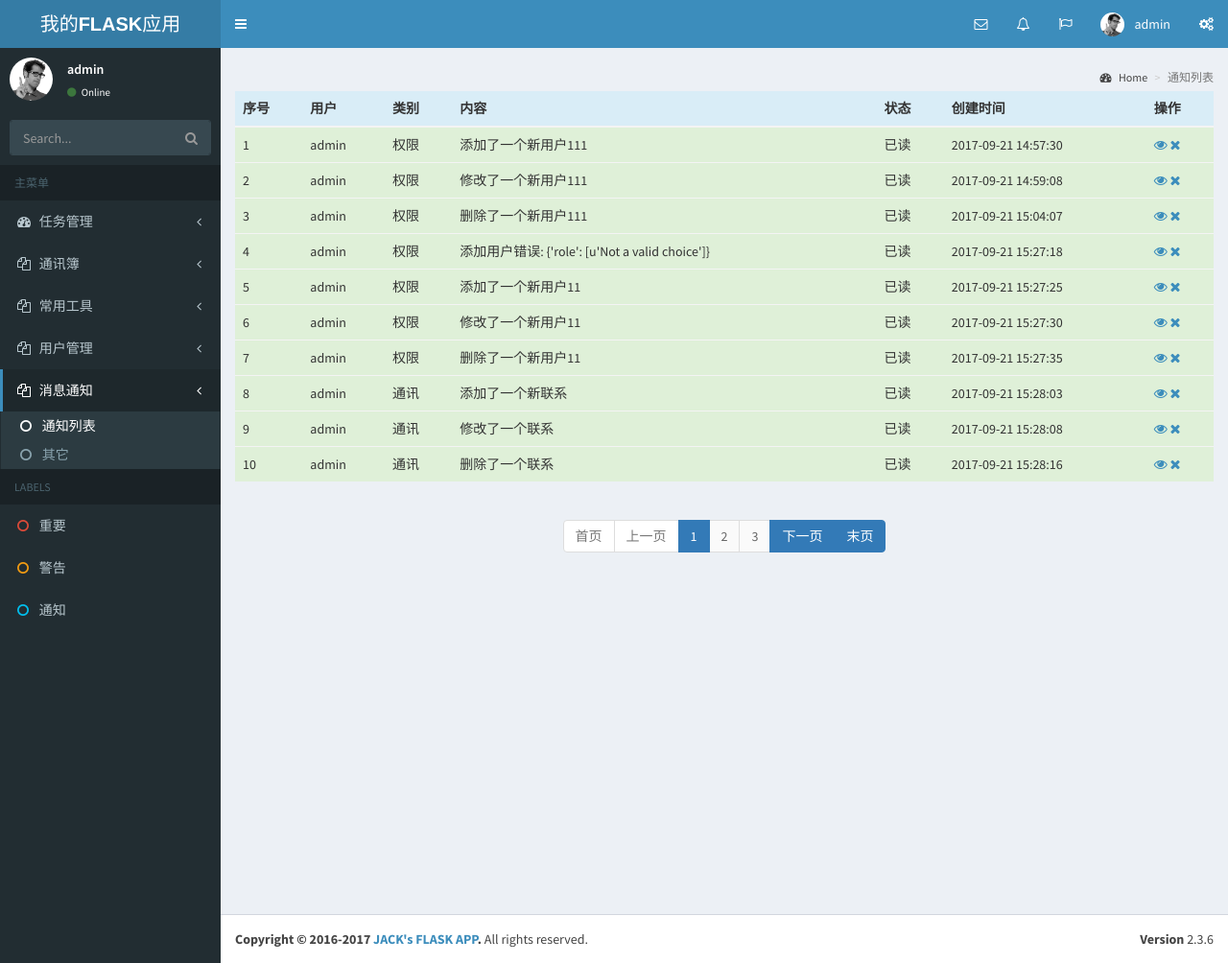
After one commit to zhengxiaojun/FastFlaskManager, a Flask app: page /ntfy/index in a window 1280 px wide. The commit adds this page. Shown: the whole page at 96% size. Run offline with Flask 2, Linux system fonts and the light colour scheme; a user stored in the database is signed in; data comes from the database, SQL or seed files in the repository; both versions use the stored data as it was after the commit; some libraries are stand-ins or nearby versions.

Commit message:
add notifications module

```diff
--- /dev/null
+++ b/apps/notifications/views.py
@@ -0,0 +1,71 @@
+# -*- coding: utf-8 -*-
+from flask import render_template, request, flash, redirect, url_for
+from flask_login import login_required
+from models import *
+from forms import *
+from apps.notifications import ntfy
+
+
+@ntfy.route('/index', methods=['GET'])
+@login_required
+def index():
+    page = request.args.get('page', 1, type=int)
+    notfys = Notifications.query.paginate(page, 10, False).items
+    pagination = Notifications.query.paginate(page, 10, True)
+
+    return render_template('notifications/index.html', notfys=notfys, pagination=pagination)
+
+
+@ntfy.route('/viewfile/<int:id>', methods=['GET'])
+@login_required
+def viewfile(id):
+    form = NotifyForm()
+    notfy = Notifications.query.filter_by(id=id).first_or_404()
+    form.n_type.data = notfy.n_type
+    form.content.data = notfy.content
+
+    notfy.is_read = 1
+    db.session.commit()
+
+    return render_template('notifications/notify.html', form=form)
+
+
+@ntfy.route('/delete/<int:id>')
+@login_required
+def delete(id):
+    notfy = Notifications.query.filter_by(id=id).first_or_404()
+    db.session.delete(notfy)
+    db.session.commit()
+    flash('您成功删除一个消息!')
+    return redirect(url_for('ntfy.index'))
+
+
+@ntfy.route('/poll', methods=['POST'])
+@login_required
+def poll():
+    notfys = Notifications.query.filter_by(is_read=0).order_by(db.desc(Notifications.create_time)).all()
+    total = str(len(notfys))
+    if total == "0":
+        ntfy_view = total
+    else:
+        ntfy_view = "<a href='#' class='dropdown-toggle' data-toggle='dropdown'>"
+        ntfy_view += "<i class='fa fa-bell-o'></i>"
+        ntfy_view += "<span class='label label-warning'>" + total + "</span></a>"
+        ntfy_view += "<ul class='dropdown-menu'>"
+        ntfy_view += "<li class='header'>您有 " + total + " 条未读通知!</li>"
+        ntfy_view += "<li>"
+        ntfy_view += "<!-- inner menu: contains the actual data -->"
+        ntfy_view += "<ul class='menu'>"
+
+        for notfy in notfys:
+            ntfy_view += "<li>"
+            ntfy_view += "<a href='" + str(url_for("ntfy.viewfile", id=notfy.id)) + "'>"
+            ntfy_view += "<i class='fa fa-user text-aqua'></i> " + notfy.content
+            ntfy_view += "</a>"
+            ntfy_view += "</li>"
+        ntfy_view += "</ul>"
+        ntfy_view += "</li>"
+        ntfy_view += "<li class='footer'><a href='" + str(url_for("ntfy.index")) + "'>查看全部</a></li>"
+        ntfy_view += "</ul>"
+
+    return ntfy_view
--- a/apps/todo/views.py
+++ b/apps/todo/views.py
@@ -22,8 +22,10 @@ def index():
             db.session.add(todo)
             db.session.commit()
             flash('您添加了一个事件!')
+            Notifications.notify(current_user.username, u"待办", u"添加了一个新事件")
         else:
             flash(form.errors)
+            Notifications.notify(current_user.username, u"待办", u"添加事件错误: " + str(form.errors))
         return redirect(url_for('todo.index'))
 
 
@@ -34,6 +36,7 @@ def delete(id):
     db.session.delete(todolist)
     db.session.commit()
     flash('您成功删除一个事件!')
+    Notifications.notify(current_user.username, u"待办", u"删除了一个事件")
     return redirect(url_for('todo.index'))
 
 
@@ -54,6 +57,8 @@ def change(id):
             todolist.status = form.status.data
             db.session.commit()
             flash('您修改了一个事件!')
+            Notifications.notify(current_user.username, u"待办", u"修改了一个事件")
         else:
             flash(form.errors)
+            Notifications.notify(current_user.username, u"待办", u"添加事件错误: " + str(form.errors))
         return redirect(url_for('todo.index'))
--- a/apps/tools/views.py
+++ b/apps/tools/views.py
@@ -1,6 +1,6 @@
 # -*- coding: utf-8 -*-
 from flask import render_template, request, jsonify, redirect, url_for, flash
-from flask_login import login_required
+from flask_login import login_required, current_user
 from ftxml import *
 from models import *
 from forms import *
@@ -108,6 +108,7 @@ def upload():
             db.session.add(file)
             db.session.commit()
             flash('您上传了一个文件!')
+            Notifications.notify(current_user.username, u"文件", u"上传了一个新文件")
         else:
             flash(form.errors)
         return redirect(url_for('tool.upload'))
@@ -121,4 +122,5 @@ def remove(id):
     db.session.delete(file)
     db.session.commit()
     flash('您成功删除一个文件!')
+    Notifications.notify(current_user.username, u"文件", u"删除了一个文件")
     return redirect(url_for('tool.upload'))
--- a/forms.py
+++ b/forms.py
@@ -51,3 +51,8 @@ class ServerListForm(FlaskForm):
 class UploadForm(FlaskForm):
     file = FileField('请上传', validators=[FileRequired(), FileAllowed(myfile, '文件格式不对!')])
     submit = SubmitField('上传')
+
+
+class NotifyForm(FlaskForm):
+    n_type = StringField('类别')
+    content = StringField('内容')
--- a/manage.py
+++ b/manage.py
@@ -9,7 +9,7 @@ manager.add_command("127.0.0.1", Server())
 
 @manager.shell
 def make_shell_context():
-    return dict(app=app, db=db, Filelist=Filelist)
+    return dict(app=app, db=db, Notifications=Notifications)
 
 
 if __name__ == '__main__':
--- a/run.py
+++ b/run.py
@@ -7,6 +7,7 @@ from apps.contact import contact
 from apps.todo import todo
 from apps.tools import tool
 from apps.service import svm
+from apps.notifications import ntfy
 from apis.user import authapi
 import sys
 
@@ -18,6 +19,7 @@ app.register_blueprint(contact, url_prefix='/contact')
 app.register_blueprint(todo, url_prefix='/todo')
 app.register_blueprint(tool, url_prefix='/tool')
 app.register_blueprint(svm, url_prefix='/svm')
+app.register_blueprint(ntfy, url_prefix='/ntfy')
 app.register_blueprint(authapi, url_prefix='/api')
 
 
--- a/static/js/my.js
+++ b/static/js/my.js
@@ -1,6 +1,9 @@
 /**
  * Created by jack_zheng on 17/8/29.
  */
+var flag = null;
+var poll_flag = null;
+
 function queryForPages(page) {
     $.post("getusers", {"page": page}, function (rp) {
         document.getElementById("tbody").innerHTML = rp;
@@ -163,3 +166,31 @@ function formatjson(obj, data) {
         obj.setValue(rp);
     });
 }
+
+function poll() {
+    $.post('/ntfy/poll', {}, function (rp) {
+            if (rp != "0") {
+                document.getElementById("notifications-menu").innerHTML = rp;
+            } else {
+                nf_view = "<a href='#' class='dropdown-toggle' data-toggle='dropdown'>";
+                nf_view += "<i class='fa fa-bell-o'></i>";
+                nf_view += "</a>";
+                document.getElementById("notifications-menu").innerHTML = nf_view;
+            }
+        }
+    );
+}
+
+function ntfy_poll() {
+    poll_flag = self.setInterval("poll()", 5000);
+}
+
+function switchNotify() {
+    if ($("input[id='sNotify']").prop("checked") == true) {
+        //当前为选中状态
+        clearInterval(poll_flag);
+    } else {
+        //当前为不选中状态
+        ntfy_poll();
+    }
+}
--- a/templates/auth/modify.html
+++ b/templates/auth/modify.html
@@ -2,6 +2,7 @@
 {% import "bootstrap/wtf.html" as wtf %}
 
 {% block title %}修改用户{% endblock %}
+{% block endpoint %}修改用户{% endblock %}
 
 {% block page_content %}
 
--- a/templates/base.html
+++ b/templates/base.html
@@ -65,7 +65,7 @@
                     <li class="dropdown messages-menu">
                         <a href="#" class="dropdown-toggle" data-toggle="dropdown">
                             <i class="fa fa-envelope-o"></i>
-                            <span class="label label-success">4</span>
+                            <!--<span class="label label-success">4</span>-->
                         </a>
                         <ul class="dropdown-menu">
                             <li class="header">You have 4 messages</li>
@@ -149,53 +149,16 @@
                         </ul>
                     </li>
                     <!-- Notifications: style can be found in dropdown.less -->
-                    <li class="dropdown notifications-menu">
+                    <li class="dropdown notifications-menu" id="notifications-menu">
                         <a href="#" class="dropdown-toggle" data-toggle="dropdown">
                             <i class="fa fa-bell-o"></i>
-                            <span class="label label-warning">10</span>
                         </a>
-                        <ul class="dropdown-menu">
-                            <li class="header">You have 10 notifications</li>
-                            <li>
-                                <!-- inner menu: contains the actual data -->
-                                <ul class="menu">
-                                    <li>
-                                        <a href="#">
-                                            <i class="fa fa-users text-aqua"></i> 5 new members joined today
-                                        </a>
-                                    </li>
-                                    <li>
-                                        <a href="#">
-                                            <i class="fa fa-warning text-yellow"></i> Very long description here that
-                                            may not fit into the
-                                            page and may cause design problems
-                                        </a>
-                                    </li>
-                                    <li>
-                                        <a href="#">
-                                            <i class="fa fa-users text-red"></i> 5 new members joined
-                                        </a>
-                                    </li>
-                                    <li>
-                                        <a href="#">
-                                            <i class="fa fa-shopping-cart text-green"></i> 25 sales made
-                                        </a>
-                                    </li>
-                                    <li>
-                                        <a href="#">
-                                            <i class="fa fa-user text-red"></i> You changed your username
-                                        </a>
-                                    </li>
-                                </ul>
-                            </li>
-                            <li class="footer"><a href="#">View all</a></li>
-                        </ul>
                     </li>
                     <!-- Tasks: style can be found in dropdown.less -->
                     <li class="dropdown tasks-menu">
                         <a href="#" class="dropdown-toggle" data-toggle="dropdown">
                             <i class="fa fa-flag-o"></i>
-                            <span class="label label-danger">9</span>
+                            <!--<span class="label label-danger">9</span>-->
                         </a>
                         <ul class="dropdown-menu">
                             <li class="header">You have 9 tasks</li>
@@ -309,7 +272,8 @@
                             <!-- Menu Footer-->
                             <li class="user-footer">
                                 <div class="pull-left">
-                                    <a href="{{ url_for('auth.index') }}" class="btn btn-default btn-flat">修改密码</a>
+                                    <a href="{{ url_for('auth.change',id=current_user.id)}}"
+                                       class="btn btn-default btn-flat">修改密码</a>
                                 </div>
                                 <div class="pull-right">
                                     <a href="{{ url_for('auth.logout') }}" class="btn btn-default btn-flat">退出</a>
@@ -376,7 +340,7 @@
                     <a href="#">
                         <i class="fa fa-files-o"></i> <span>通讯簿</span>
                         <span class="pull-right-container">
-                            <span class="label label-primary pull-right">4</span>
+                            <i class="fa fa-angle-left pull-right"></i>
                         </span>
                     </a>
                     <ul class="treeview-menu">
@@ -390,7 +354,7 @@
                     <a href="#">
                         <i class="fa fa-files-o"></i> <span>常用工具</span>
                         <span class="pull-right-container">
-                            <span class="label label-primary pull-right">2</span>
+                            <i class="fa fa-angle-left pull-right"></i>
                         </span>
                     </a>
                     <ul class="treeview-menu">
@@ -415,12 +379,26 @@
                     <a href="#">
                         <i class="fa fa-files-o"></i> <span>用户管理</span>
                         <span class="pull-right-container">
-                            <span class="label label-primary pull-right">4</span>
+                            <i class="fa fa-angle-left pull-right"></i>
                         </span>
                     </a>
                     <ul class="treeview-menu">
                         <li class=""><a href="{{ url_for('auth.index') }}" id="userlist"><i class="fa fa-circle-o"></i>
                             用户列表</a>
+                        </li>
+                        <li><a href="#"><i class="fa fa-circle-o"></i> 其它</a></li>
+                    </ul>
+                </li>
+                <li class="treeview">
+                    <a href="#">
+                        <i class="fa fa-files-o"></i> <span>消息通知</span>
+                        <span class="pull-right-container">
+                            <i class="fa fa-angle-left pull-right"></i>
+                        </span>
+                    </a>
+                    <ul class="treeview-menu">
+                        <li class=""><a href="{{ url_for('ntfy.index') }}" id="ntfylist"><i class="fa fa-circle-o"></i>
+                            通知列表</a>
                         </li>
                         <li><a href="#"><i class="fa fa-circle-o"></i> 其它</a></li>
                     </ul>
@@ -644,7 +622,7 @@
                     <div class="form-group">
                         <label class="control-sidebar-subheading">
                             Turn off notifications
-                            <input type="checkbox" class="pull-right">
+                            <input type="checkbox" class="pull-right" id="sNotify" onclick="switchNotify();">
                         </label>
                     </div>
                     <!-- /.form-group -->
@@ -683,6 +661,7 @@
 
 <!-- sidebar active js -->
 <script>
+    $(function () {
         var url = window.location.href;
         // for sidebar menu entirely but not cover treeview
         $('ul.sidebar-menu a').filter(function () {
@@ -693,6 +672,9 @@
         $('ul.treeview-menu a').filter(function () {
             return this.href == url;
         }).closest('.treeview').addClass('active');
+    });
+
+    ntfy_poll();
 </script>
 {% block js %}{% endblock %}
 </body>
--- a/templates/contact/modify.html
+++ b/templates/contact/modify.html
@@ -2,6 +2,7 @@
 {% import "bootstrap/wtf.html" as wtf %}
 
 {% block title %}修改联系人{% endblock %}
+{% block endpoint %}修改联系人{% endblock %}
 
 {% block page_content %}
 
--- /dev/null
+++ b/templates/notifications/index.html
@@ -0,0 +1,61 @@
+{% extends "base.html" %}
+{% import "bootstrap/wtf.html" as wtf %}
+
+{% block title %}通知列表{% endblock %}
+{% block endpoint %}通知列表{% endblock %}
+
+{% block page_content %}
+<!-- Button trigger modal -->
+
+<table class="table table-hover">
+    <thead>
+    <tr class="info">
+        <th class="active">序号</th>
+        <th class="active">用户</th>
+        <th class="active">类别</th>
+        <th class="active">内容</th>
+        <th class="active">状态</th>
+        <th class="active">创建时间</th>
+        <th class="active">操作</th>
+    </tr>
+    </thead>
+    <tbody>
+    {% for notfy in notfys %}
+
+    <!-- tr -->
+    {% if notfy.is_read %}
+    <tr class="success">
+        {% else %}
+    <tr>
+        {% endif %}
+        <td>{{ notfy.id }}</td>
+        <td>{{ notfy.username }}</td>
+        <td>{{ notfy.n_type }}</td>
+        <td>{{ notfy.content }}</td>
+        {% if notfy.is_read %}
+        <td>已读</td>
+        {% else %}
+        <td>未读</td>
+        {% endif %}
+        <td>{{ notfy.create_time }}</td>
+        <td>
+            <a href="{{ url_for('ntfy.viewfile', id=notfy.id) }}" class="fa fa-eye" data-toggle="tooltip"
+               title="查看"></a>
+            <a href="{{ url_for('ntfy.delete', id=notfy.id) }}" class="fa fa-remove" data-toggle="tooltip" title="删除"
+               onclick="javascript:return deletePrompt();"></a>
+        </td>
+    </tr>
+    {% endfor %}
+
+    </tbody>
+</table>
+
+<div>
+    {% import '_macros.html' as macros %}
+    {% if pagination %}
+    {{ macros.render_pagination(pagination,'ntfy.index') }}
+    {% endif %}
+</div>
+
+
+{% endblock %}
--- a/templates/service/modify.html
+++ b/templates/service/modify.html
@@ -2,6 +2,7 @@
 {% import "bootstrap/wtf.html" as wtf %}
 
 {% block title %}修改服务{% endblock %}
+{% block endpoint %}修改服务{% endblock %}
 
 {% block page_content %}
 
```
Also changed, not shown: apps/auth/views.py (+6 -1 lines), apps/contact/views.py (+6 -1 lines), apps/notifications/__init__.py (added, +10 -0 lines), apps/service/views.py (+8 -1 lines), models.py (+22 -2 lines), templates/notifications/notify.html (added, +16 -0 lines), database/mypage.db. Lines whose indentation alone changed are shown as unchanged.
